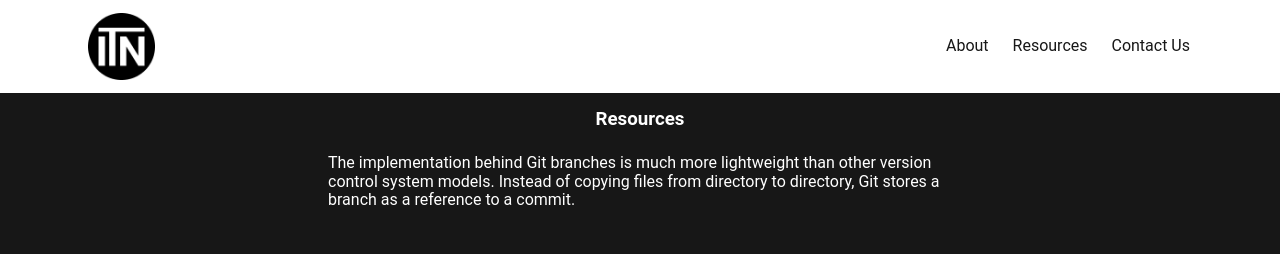
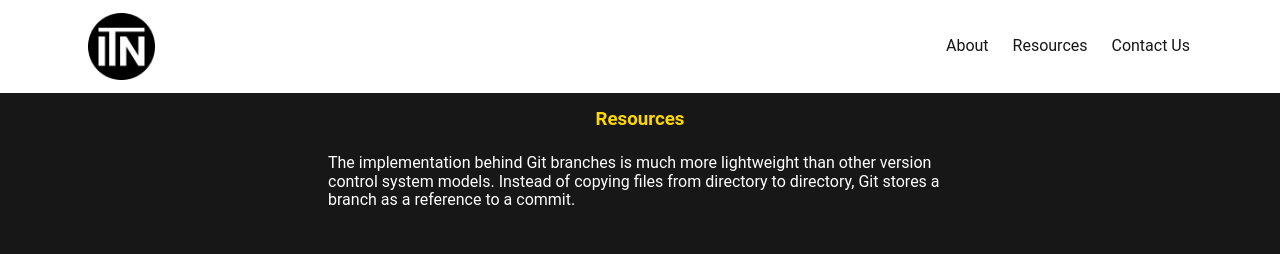
Before and after one commit to hnkingsolver/InTheNeighborhood, a Django app: page /resources in a window 1280 px wide. Shown: the top 254 px of the page. Run offline with Django 3.2, Linux system fonts and the light colour scheme.

Commit message:
changed resource page images

```diff
--- a/inTheNeighborhood/itn/static/css/resources.css
+++ b/inTheNeighborhood/itn/static/css/resources.css
@@ -28,3 +28,9 @@ nav ul li{
     display: inline-flex;
     align-items: flex-end;
 }
+
+.nav_logo{
+    width: 6%;
+    min-width: 3rem;
+    padding: .5rem;
+}
--- a/inTheNeighborhood/itn/templates/resources.html
+++ b/inTheNeighborhood/itn/templates/resources.html
@@ -22,7 +22,7 @@
         </div>
     </nav>
     <article class="system-sans-serif">
-        <h3 class="white pa3 tc">Resources</h3>
+        <h3 class="yellow pa3 tc">Resources</h3>
         <p class="white center measure2 pa2 pb3 w-50-m w-50-ns">The implementation behind Git branches is much more
             lightweight than other version control system models. Instead of copying files from directory to directory,
             Git stores a branch as a reference to a commit. </p>
@@ -30,61 +30,61 @@
         <section class="cf w-100 ph6-ns">
             <div class="fl w-100 w-50-m  w-33-ns pa4-ns">
                 <div class="aspect-ratio aspect-ratio--1x1">
-                    <img style="background-image:url(http://mrmrs.github.io/images/0006.jpg);"
+                    <img style="background-image:url(static/img/books.jpeg);"
                         class="db bg-center cover aspect-ratio--object" />
                 </div>
                 <a href="#0" class="ph2 ph0-ns pb3 link db ">
-                    <h3 class="f5 f4-ns mb0 white">BOOKS</h3>
+                    <h3 class="f5 f4-ns mb0 yellow">BOOKS</h3>
                     <h3 class="f6 f5 fw4 mt2 white">Subtitle of piece</h3>
                 </a>
             </div>
             <div class="fl w-100 w-50-m  w-33-ns pa4-ns">
                 <div class="aspect-ratio aspect-ratio--1x1">
-                    <img style="background-image:url(http://mrmrs.github.io/images/0002.jpg);"
+                    <img style="background-image:url(static/img/articles.jpeg);"
                         class="db bg-center cover aspect-ratio--object" />
                 </div>
                 <a href="#0" class="ph2 ph0-ns pb3 link db">
-                    <h3 class="f5 f4-ns mb0 white">ARTICLES</h3>
+                    <h3 class="f5 f4-ns mb0 yellow">ARTICLES</h3>
                     <h3 class="f6 f5 fw4 mt2 white">Subtitle of piece</h3>
                 </a>
             </div>
             <div class="fl w-100 w-50-m  w-33-ns pa4-ns">
                 <div class="aspect-ratio aspect-ratio--1x1">
-                    <img style="background-image:url(http://mrmrs.github.io/images/0003.jpg);"
+                    <img style="background-image:url(static/img/resturant.jpeg);"
                         class="db bg-center cover aspect-ratio--object" />
                 </div>
                 <a href="#0" class="ph2 ph0-ns pb3 link db">
-                    <h3 class="f5 f4-ns mb0 white">RESTAURANTS</h3>
+                    <h3 class="f5 f4-ns mb0 yellow">RESTAURANTS</h3>
                     <h3 class="f6 f5 fw4 mt2 white">Subtitle of piece</h3>
                 </a>
             </div>
             <div class="fl w-100 w-50-m  w-33-ns pa4-ns">
                 <div class="aspect-ratio aspect-ratio--1x1">
-                    <img style="background-image:url(http://mrmrs.github.io/images/0004.jpg);"
+                    <img style="background-image:url(static/img/artists.jpeg);"
                         class="db bg-center cover aspect-ratio--object" />
                 </div>
                 <a href="#0" class="ph2 ph0-ns pb3 link db">
-                    <h3 class="f5 f4-ns mb0 white">LOCAL ARTISTS</h3>
+                    <h3 class="f5 f4-ns mb0 yellow">LOCAL ARTISTS</h3>
                     <h3 class="f6 f5 fw4 mt2 white">Subtitle of piece</h3>
                 </a>
             </div>
             <div class="fl w-100 w-50-m  w-33-ns pa4-ns">
                 <div class="aspect-ratio aspect-ratio--1x1">
-                    <img style="background-image:url(http://mrmrs.github.io/images/0007.jpg);"
+                    <img style="background-image:url(static/img/makeup.jpeg);"
                         class="db bg-center cover aspect-ratio--object" />
                 </div>
                 <a href="#0" class="ph2 ph0-ns pb3 link db">
-                    <h3 class="f5 f4-ns mb0 white">BEAUTY BRANDS</h3>
+                    <h3 class="f5 f4-ns mb0 yellow">BEAUTY BRANDS</h3>
                     <h3 class="f6 f5 fw4 mt2 white">Subtitle of piece</h3>
                 </a>
             </div>
             <div class="fl w-100 w-50-m  w-33-ns pa4-ns">
                 <div class="aspect-ratio aspect-ratio--1x1">
-                    <img style="background-image:url(http://mrmrs.github.io/images/0008.jpg);"
+                    <img style="background-image:url(static/img/donate.jpeg);"
                         class="db bg-center cover aspect-ratio--object" />
                 </div>
                 <a href="#0" class="ph2 ph0-ns pb3 link db">
-                    <h3 class="f5 f4-ns mb0 white">WHERE TO DONATE</h3>
+                    <h3 class="f5 f4-ns mb0 yellow">WHERE TO DONATE</h3>
                     <h3 class="f6 f5 fw4 mt2 white">Subtitle of piece</h3>
                 </a>
             </div>
```
Also changed, not shown: inTheNeighborhood/itn/static/img/articles.jpeg (added), inTheNeighborhood/itn/static/img/artists.jpeg (added), inTheNeighborhood/itn/static/img/books.jpeg (added), inTheNeighborhood/itn/static/img/donate.jpeg (added), inTheNeighborhood/itn/static/img/hyper.jpg (added), inTheNeighborhood/itn/static/img/makeup.jpeg (added), inTheNeighborhood/itn/static/img/resturant.jpeg (added).
